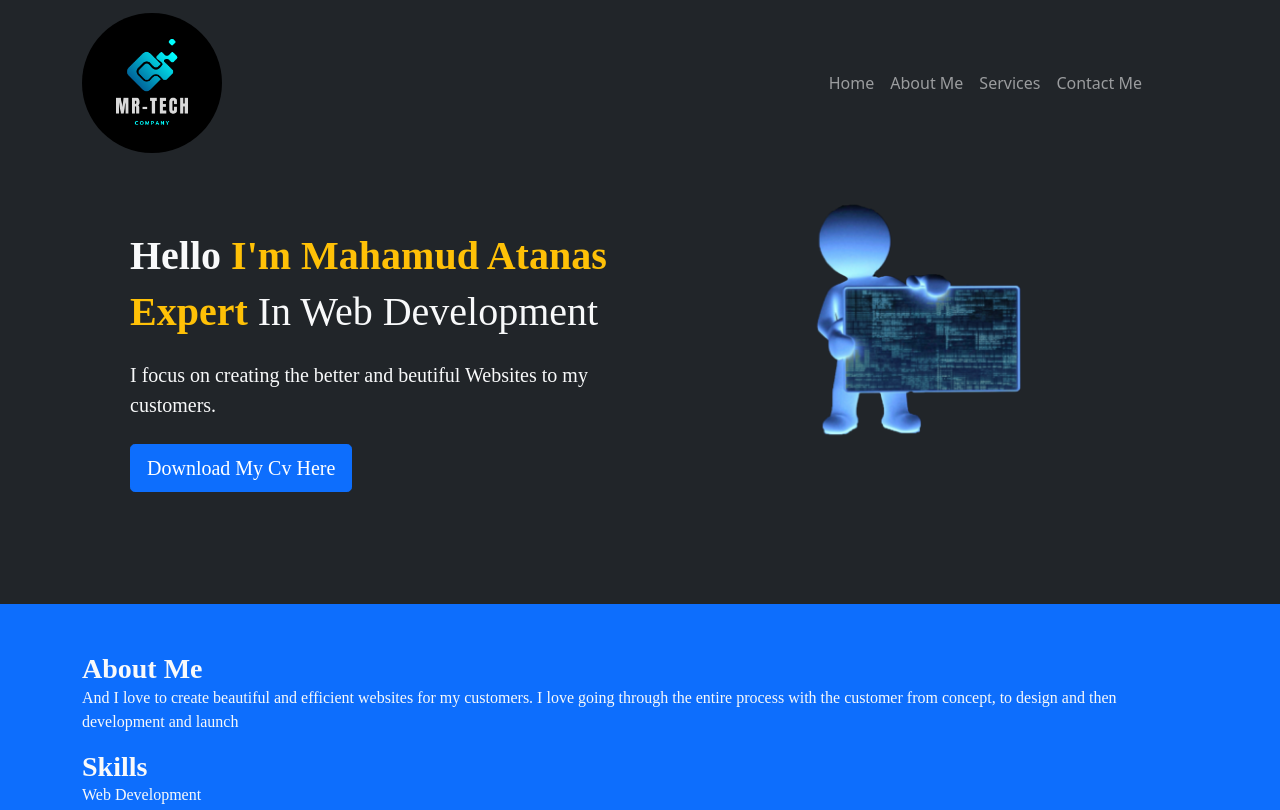
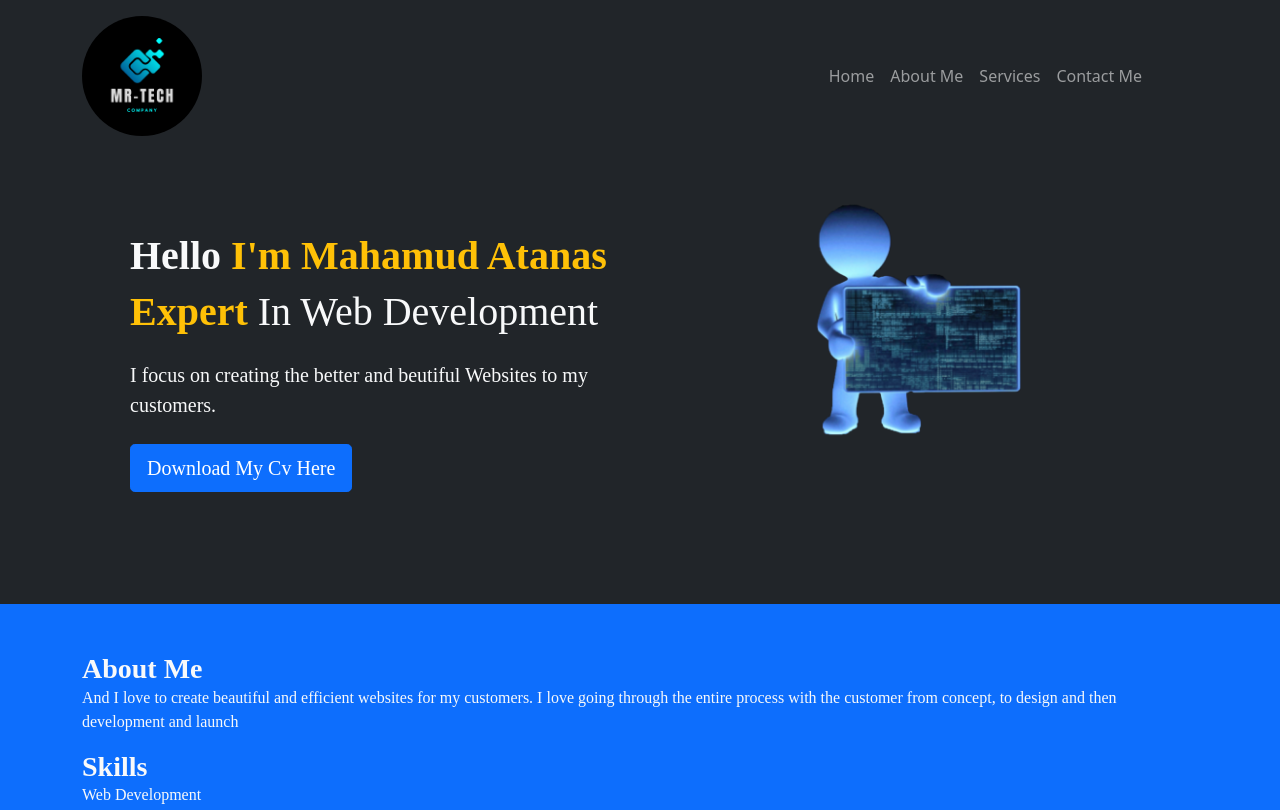
Before and after one commit to mahamud-atanas/portfolio, a plain HTML site: page index.html in a window 1280 px wide. Shown: the top 810 px of the page. Drawn offline with nearby package versions, Linux system fonts and the light colour scheme.

Commit message:
Update index.html

```diff
--- a/index.html
+++ b/index.html
@@ -19,7 +19,7 @@
 <!-- Navbar -->
 <nav class="navbar navbar-expand-lg bg-dark navbar-dark fixed-top">
 	<div class="container">
-		<a href="#" class="navbar-brand"><img src="logo.png" style="height:140px;width: 140px; border-radius: 100px;"></a>
+		<a href="#" class="navbar-brand"><img src="logo.png" style="height:120px;width: 120px; border-radius: 100px;"></a>
 		<button class="navbar-toggler" type="button" data-bs-toggle="collapse" data-bs-target="#navmenu">
 			<span class="navbar-toggler-icon"></span>
 		</button>
```
